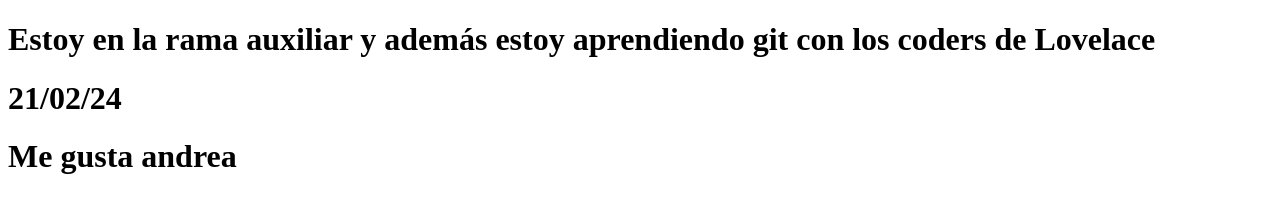
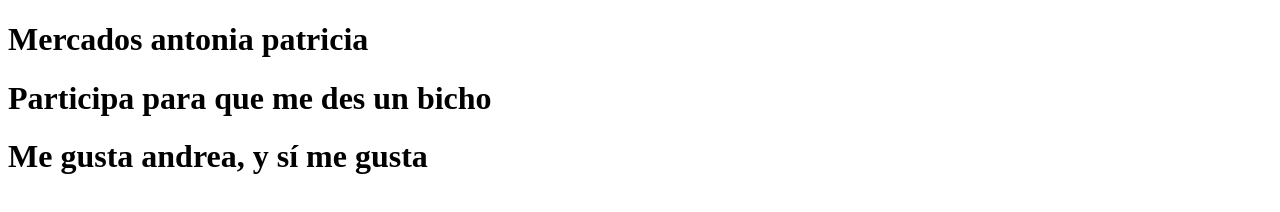
Before and after one commit to tm7778/GitLovelace, a plain HTML site: page 02 - Ramas/index.html in a window 1280 px wide. Drawn offline with Linux system fonts and the light colour scheme.

Commit message:
titulos cambiados por otro trabajador

```diff
--- a/02 - Ramas/index.html
+++ b/02 - Ramas/index.html
@@ -6,8 +6,8 @@
     <title>Document</title>
 </head>
 <body>
-    <h1>Estoy en la rama auxiliar y además estoy aprendiendo git con los coders de Lovelace</h1>
-    <h1>21/02/24</h1>
-    <h1>Me gusta andrea</h1>
+    <h1>Mercados antonia patricia</h1>
+    <h1>Participa para que me des un bicho</h1>
+    <h1>Me gusta andrea, y sí me gusta</h1>
 </body>
 </html>
```
